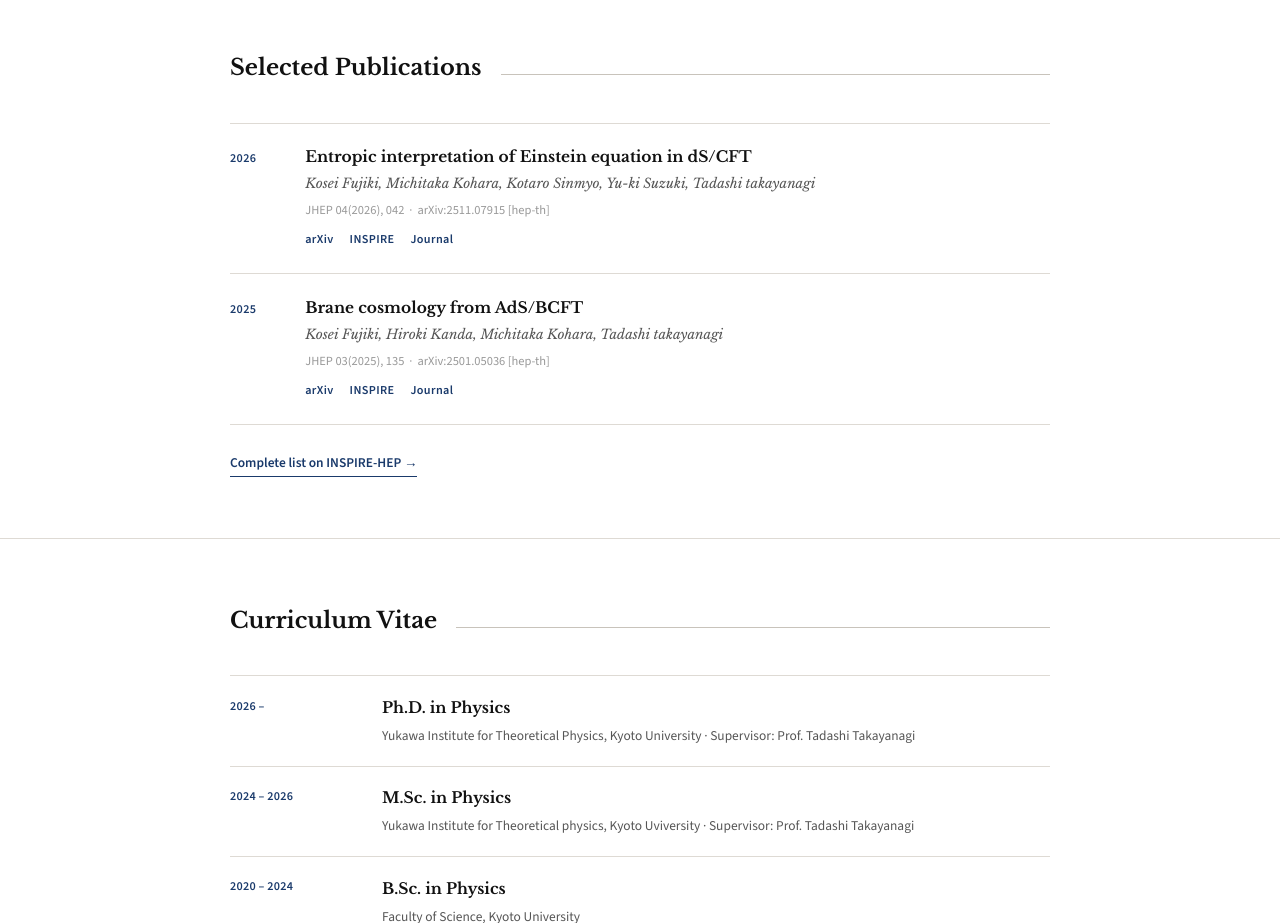
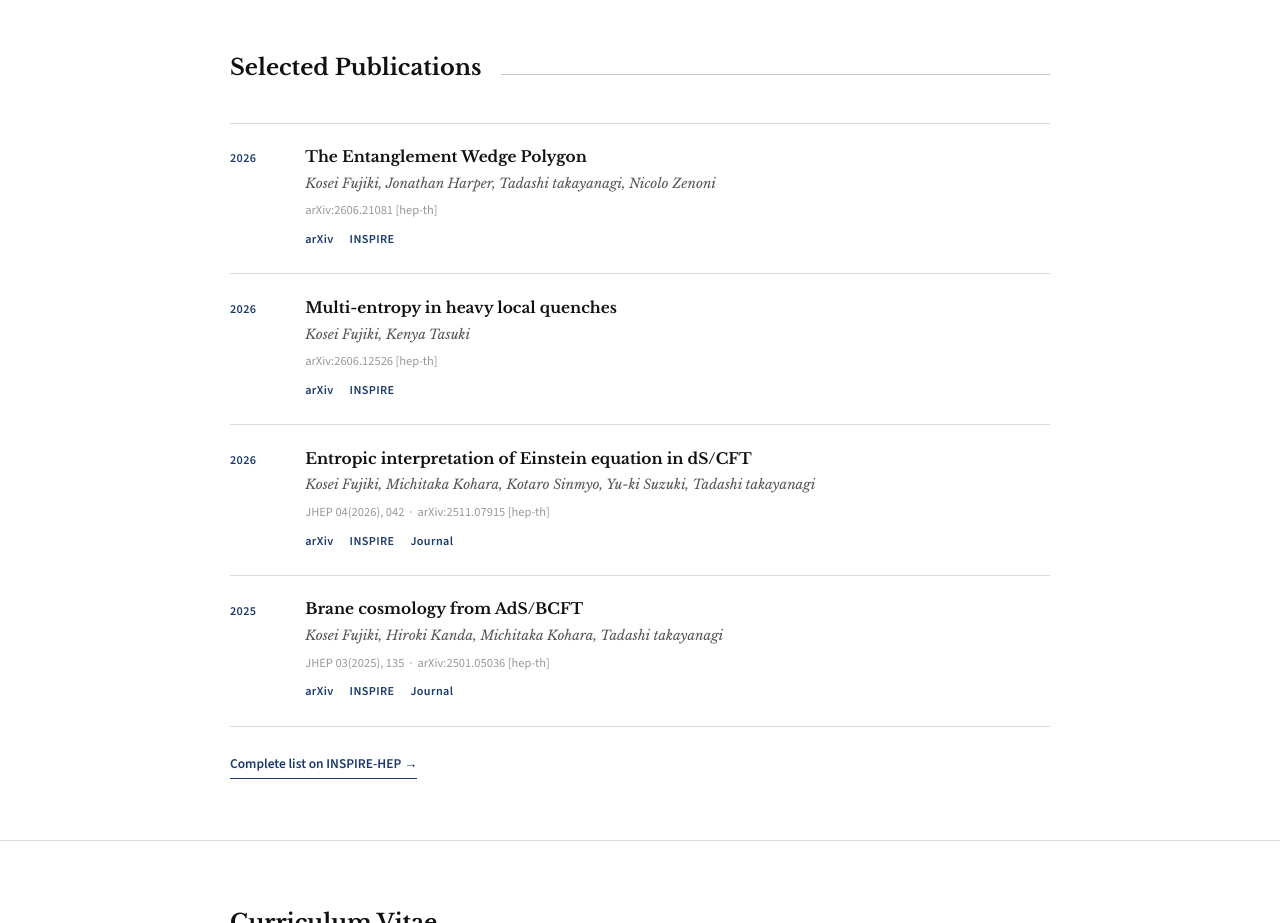
Before and after one commit to FujikiKosei/FujikiKosei.github.io, a plain HTML site: page index.html in a window 1280 px wide. Shown: the part 1560-2483 px from the top of the page. Drawn offline with nearby package versions, Linux system fonts and the light colour scheme.

Commit message:
Update index.html

```diff
--- a/index.html
+++ b/index.html
@@ -279,6 +279,24 @@
   <div class="wrapper">
     <div class="sec-head reveal"><h2><span data-en>Selected Publications</span><span data-ja>主要論文</span></h2><div class="sec-rule"></div></div>
     <div class="pub-list">
+      <div class="pub-item reveal">
+        <span class="pub-year">2026</span>
+        <div>
+          <p class="pub-title"><span data-en>The Entanglement Wedge Polygon</span><span data-ja>The Entanglement Wedge Polygon</span></p>
+          <p class="pub-authors"><span data-en>Kosei Fujiki, Jonathan Harper, Tadashi takayanagi, Nicolo Zenoni</span><span data-ja>藤木恒成、Jonathan Harper、高柳匡,Nicolo Zenoni</span></p>
+          <p class="pub-journal"> arXiv:2606.21081 [hep-th]</p>
+          <div class="pub-links"><a class="pub-link" href="https://arxiv.org/abs/2606.21081">arXiv</a><a class="pub-link" href="https://inspirehep.net/literature/3170937">INSPIRE</a></div>
+        </div>
+      </div>
+      <div class="pub-item reveal">
+        <span class="pub-year">2026</span>
+        <div>
+          <p class="pub-title"><span data-en>Multi-entropy in heavy local quenches</span><span data-ja>Multi-entropy in heavy local quenches</span></p>
+          <p class="pub-authors"><span data-en>Kosei Fujiki, Kenya Tasuki</span><span data-ja>藤木恒成、田耕健也</span></p>
+          <p class="pub-journal"> arXiv:2606.12526 [hep-th]</p>
+          <div class="pub-links"><a class="pub-link" href="https://arxiv.org/abs/2606.12526">arXiv</a><a class="pub-link" href="https://inspirehep.net/literature/3167928">INSPIRE</a></div>
+        </div>
+      </div>
       <div class="pub-item reveal">
         <span class="pub-year">2026</span>
         <div>
```
